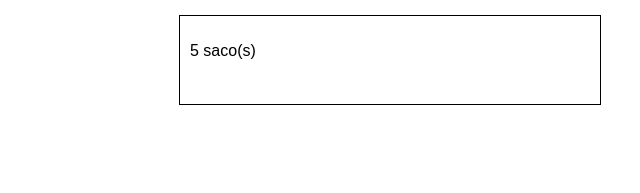
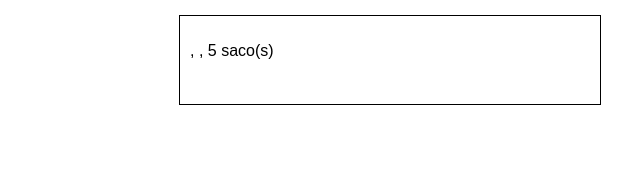
Before and after one commit to ivano-lab/relatorioPastos, a plain HTML site: page index.html in a window 1280 px wide. Both pictures are taken after typing "5" into the empty fields and a click on the button "Adicionar". Shown: the part 363-556 px from the top of the page, 250-890 px from the left. Drawn offline with Linux system fonts and the light colour scheme.

Commit message:
vírgulas

```diff
--- a/index.html
+++ b/index.html
@@ -159,7 +159,7 @@
         var quantidade = document.getElementById('quantidade').value;
 
         var resultDiv = document.getElementById('result');
-        resultDiv.innerHTML += `<p>${pasto} ${saco} ${quantidade} saco(s)</p><br>`;
+        resultDiv.innerHTML += `<p>${pasto}, ${saco}, ${quantidade} saco(s)</p><br>`;
 
         document.getElementById('pasto').value = "";
         document.getElementById('saco').value = "";
```
